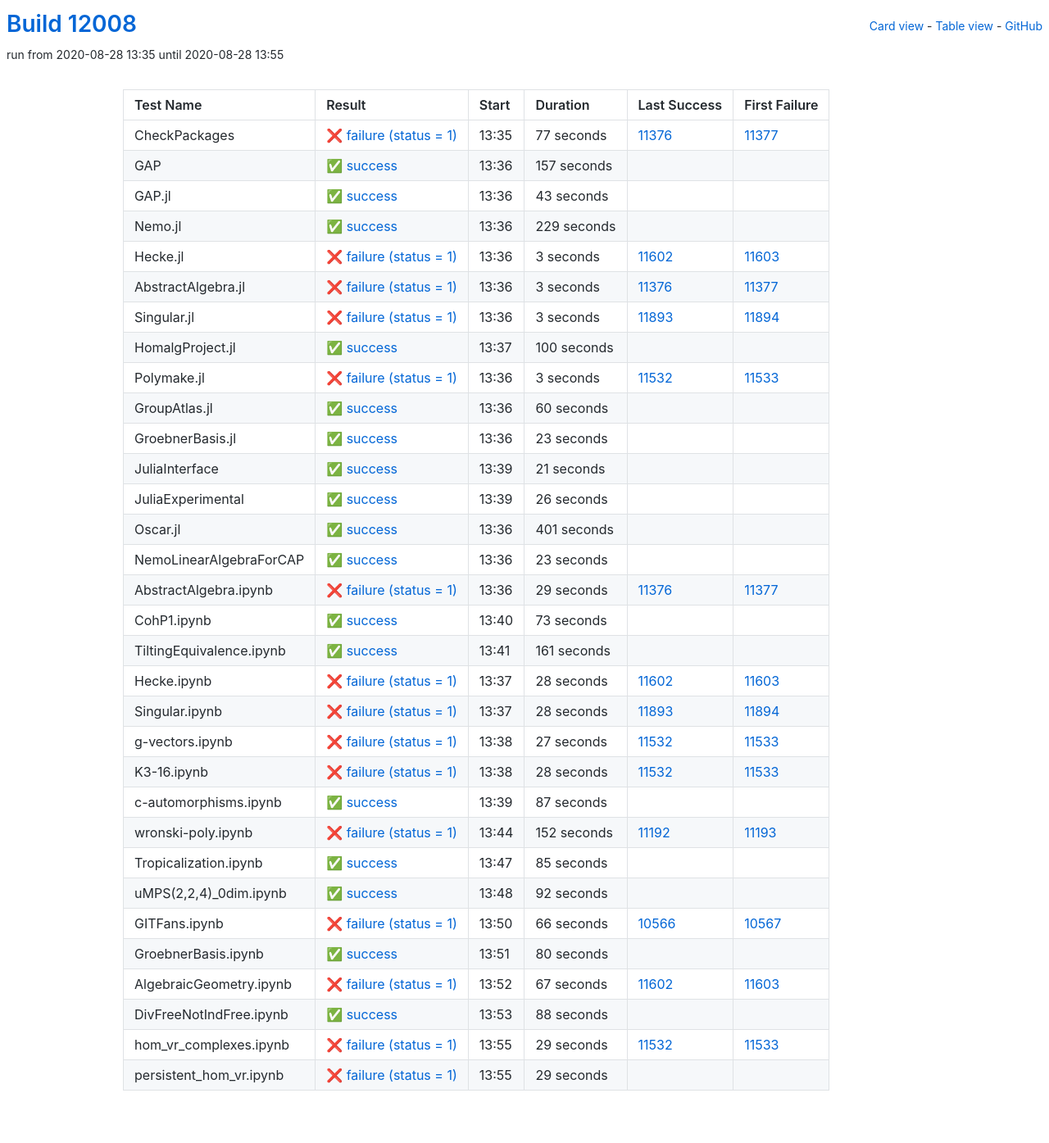
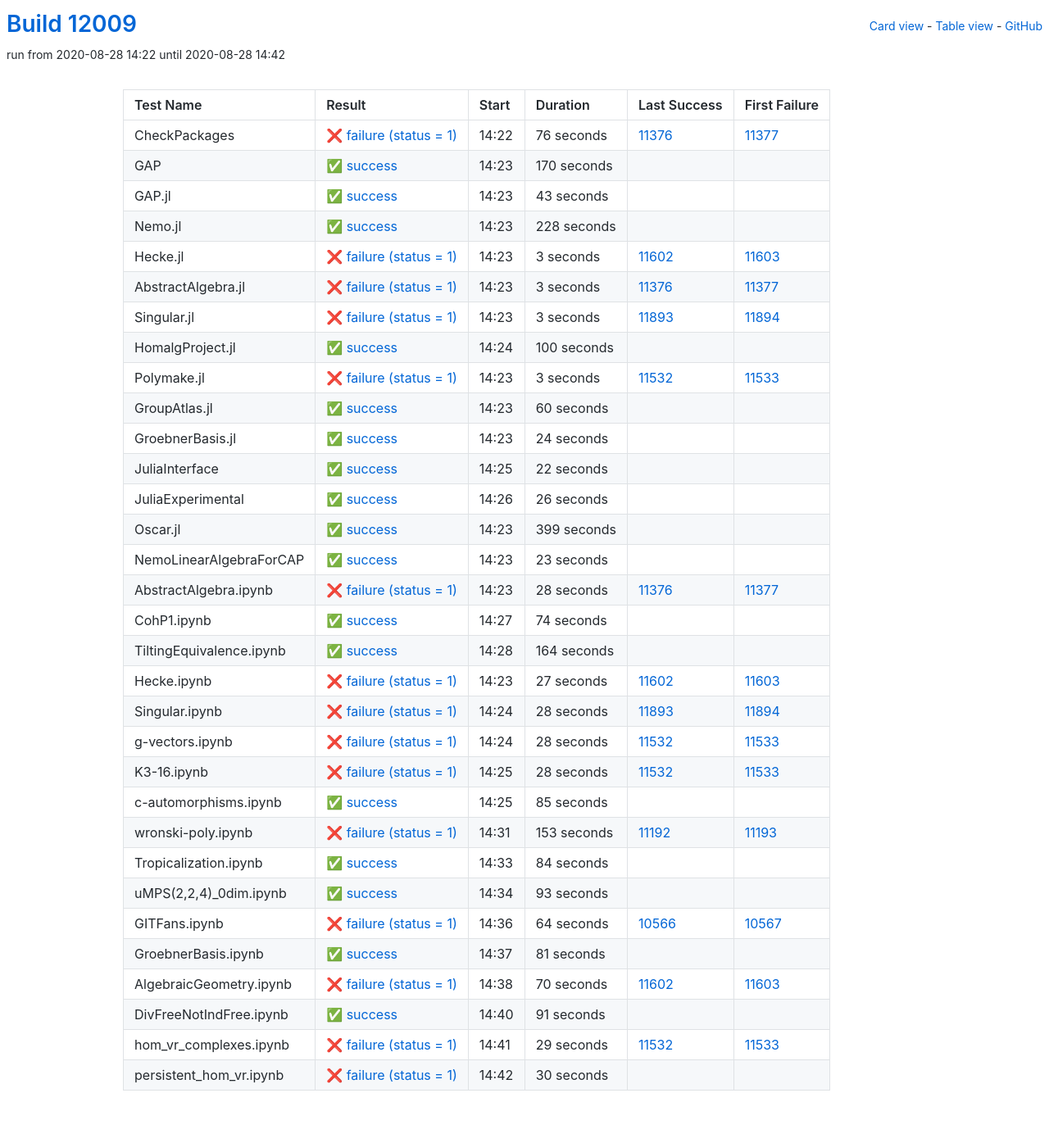
Before and after one commit to oscar-system/oscar-ci-status, a Jekyll site: the page built from table.html, in a window 1280 px wide. Shown: the whole page at 82% size. Built offline with Jekyll 4.4.1, drawn with Linux system fonts in a browser that asks for light colours.

Commit message:
Build #12009

```diff
--- a/_data/ci.yml
+++ b/_data/ci.yml
@@ -1,6 +1,6 @@
 ---
-build: 12008
-build_url: https://oscarci.mathematik.uni-kl.de/job/oscar/12008/
+build: 12009
+build_url: https://oscarci.mathematik.uni-kl.de/job/oscar/12009/
 job: oscar
 organization: oscar-system
 repo: oscar-ci-status
@@ -8,32 +8,32 @@
 tests:
 - name: CheckPackages
   id: checkpackages
-  log: https://oscarci.mathematik.uni-kl.de/job/oscar/12008/artifact/logs/build-12008/CheckPackages.log
-  start: 2020-08-28 13:35
+  log: https://oscarci.mathematik.uni-kl.de/job/oscar/12009/artifact/logs/build-12009/CheckPackages.log
+  start: 2020-08-28 14:22
   success: false
   exitcode: 1
   status: failure
-  duration: 77
+  duration: 76
   last_success: 11376
   last_success_url: https://oscarci.mathematik.uni-kl.de/job/oscar/11376/
   first_failure: 11377
   first_failure_url: https://oscarci.mathematik.uni-kl.de/job/oscar/11377/
 - name: GAP
   id: gap
-  log: https://oscarci.mathematik.uni-kl.de/job/oscar/12008/artifact/logs/build-12008/GAP.log
-  start: 2020-08-28 13:36
+  log: https://oscarci.mathematik.uni-kl.de/job/oscar/12009/artifact/logs/build-12009/GAP.log
+  start: 2020-08-28 14:23
   success: true
   exitcode: 0
   status: success
-  duration: 157
+  duration: 170
   last_success: false
   last_success_url:
   first_failure: false
   first_failure_url:
 - name: GAP.jl
   id: gap-jl
-  log: https://oscarci.mathematik.uni-kl.de/job/oscar/12008/artifact/logs/build-12008/GAP.jl.log
-  start: 2020-08-28 13:36
+  log: https://oscarci.mathematik.uni-kl.de/job/oscar/12009/artifact/logs/build-12009/GAP.jl.log
+  start: 2020-08-28 14:23
   success: true
   exitcode: 0
   status: success
@@ -44,20 +44,20 @@
   first_failure_url:
 - name: Nemo.jl
   id: nemo-jl
-  log: https://oscarci.mathematik.uni-kl.de/job/oscar/12008/artifact/logs/build-12008/Nemo.jl.log
-  start: 2020-08-28 13:36
+  log: https://oscarci.mathematik.uni-kl.de/job/oscar/12009/artifact/logs/build-12009/Nemo.jl.log
+  start: 2020-08-28 14:23
   success: true
   exitcode: 0
   status: success
-  duration: 229
+  duration: 228
   last_success: false
   last_success_url:
   first_failure: false
   first_failure_url:
 - name: Hecke.jl
   id: hecke-jl
-  log: https://oscarci.mathematik.uni-kl.de/job/oscar/12008/artifact/logs/build-12008/Hecke.jl.log
-  start: 2020-08-28 13:36
+  log: https://oscarci.mathematik.uni-kl.de/job/oscar/12009/artifact/logs/build-12009/Hecke.jl.log
+  start: 2020-08-28 14:23
   success: false
   exitcode: 1
   status: failure
@@ -68,8 +68,8 @@
   first_failure_url: https://oscarci.mathematik.uni-kl.de/job/oscar/11603/
 - name: AbstractAlgebra.jl
   id: abstractalgebra-jl
-  log: https://oscarci.mathematik.uni-kl.de/job/oscar/12008/artifact/logs/build-12008/AbstractAlgebra.jl.log
-  start: 2020-08-28 13:36
+  log: https://oscarci.mathematik.uni-kl.de/job/oscar/12009/artifact/logs/build-12009/AbstractAlgebra.jl.log
+  start: 2020-08-28 14:23
   success: false
   exitcode: 1
   status: failure
@@ -80,8 +80,8 @@
   first_failure_url: https://oscarci.mathematik.uni-kl.de/job/oscar/11377/
 - name: Singular.jl
   id: singular-jl
-  log: https://oscarci.mathematik.uni-kl.de/job/oscar/12008/artifact/logs/build-12008/Singular.jl.log
-  start: 2020-08-28 13:36
+  log: https://oscarci.mathematik.uni-kl.de/job/oscar/12009/artifact/logs/build-12009/Singular.jl.log
+  start: 2020-08-28 14:23
   success: false
   exitcode: 1
   status: failure
@@ -92,8 +92,8 @@
   first_failure_url: https://oscarci.mathematik.uni-kl.de/job/oscar/11894/
 - name: HomalgProject.jl
   id: homalgproject-jl
-  log: https://oscarci.mathematik.uni-kl.de/job/oscar/12008/artifact/logs/build-12008/HomalgProject.jl.log
-  start: 2020-08-28 13:37
+  log: https://oscarci.mathematik.uni-kl.de/job/oscar/12009/artifact/logs/build-12009/HomalgProject.jl.log
+  start: 2020-08-28 14:24
   success: true
   exitcode: 0
   status: success
@@ -104,8 +104,8 @@
   first_failure_url:
 - name: Polymake.jl
   id: polymake-jl
-  log: https://oscarci.mathematik.uni-kl.de/job/oscar/12008/artifact/logs/build-12008/Polymake.jl.log
-  start: 2020-08-28 13:36
+  log: https://oscarci.mathematik.uni-kl.de/job/oscar/12009/artifact/logs/build-12009/Polymake.jl.log
+  start: 2020-08-28 14:23
   success: false
   exitcode: 1
   status: failure
@@ -116,8 +116,8 @@
   first_failure_url: https://oscarci.mathematik.uni-kl.de/job/oscar/11533/
 - name: GroupAtlas.jl
   id: groupatlas-jl
-  log: https://oscarci.mathematik.uni-kl.de/job/oscar/12008/artifact/logs/build-12008/GroupAtlas.jl.log
-  start: 2020-08-28 13:36
+  log: https://oscarci.mathematik.uni-kl.de/job/oscar/12009/artifact/logs/build-12009/GroupAtlas.jl.log
+  start: 2020-08-28 14:23
   success: true
   exitcode: 0
   status: success
@@ -128,32 +128,32 @@
   first_failure_url:
 - name: GroebnerBasis.jl
   id: groebnerbasis-jl
-  log: https://oscarci.mathematik.uni-kl.de/job/oscar/12008/artifact/logs/build-12008/GroebnerBasis.jl.log
-  start: 2020-08-28 13:36
+  log: https://oscarci.mathematik.uni-kl.de/job/oscar/12009/artifact/logs/build-12009/GroebnerBasis.jl.log
+  start: 2020-08-28 14:23
   success: true
   exitcode: 0
   status: success
-  duration: 23
+  duration: 24
   last_success: false
   last_success_url:
   first_failure: false
   first_failure_url:
 - name: JuliaInterface
   id: juliainterface
-  log: https://oscarci.mathematik.uni-kl.de/job/oscar/12008/artifact/logs/build-12008/JuliaInterface.log
-  start: 2020-08-28 13:39
+  log: https://oscarci.mathematik.uni-kl.de/job/oscar/12009/artifact/logs/build-12009/JuliaInterface.log
+  start: 2020-08-28 14:25
   success: true
   exitcode: 0
   status: success
-  duration: 21
+  duration: 22
   last_success: false
   last_success_url:
   first_failure: false
   first_failure_url:
 - name: JuliaExperimental
   id: juliaexperimental
-  log: https://oscarci.mathematik.uni-kl.de/job/oscar/12008/artifact/logs/build-12008/JuliaExperimental.log
-  start: 2020-08-28 13:39
+  log: https://oscarci.mathematik.uni-kl.de/job/oscar/12009/artifact/logs/build-12009/JuliaExperimental.log
+  start: 2020-08-28 14:26
   success: true
   exitcode: 0
   status: success
@@ -164,20 +164,20 @@
   first_failure_url:
 - name: Oscar.jl
   id: oscar-jl
-  log: https://oscarci.mathematik.uni-kl.de/job/oscar/12008/artifact/logs/build-12008/Oscar.jl.log
-  start: 2020-08-28 13:36
+  log: https://oscarci.mathematik.uni-kl.de/job/oscar/12009/artifact/logs/build-12009/Oscar.jl.log
+  start: 2020-08-28 14:23
   success: true
   exitcode: 0
   status: success
-  duration: 401
+  duration: 399
   last_success: false
   last_success_url:
   first_failure: false
   first_failure_url:
 - name: NemoLinearAlgebraForCAP
   id: nemolinearalgebraforcap
-  log: https://oscarci.mathematik.uni-kl.de/job/oscar/12008/artifact/logs/build-12008/NemoLinearAlgebraForCAP.log
-  start: 2020-08-28 13:36
+  log: https://oscarci.mathematik.uni-kl.de/job/oscar/12009/artifact/logs/build-12009/NemoLinearAlgebraForCAP.log
+  start: 2020-08-28 14:23
   success: true
   exitcode: 0
   status: success
@@ -188,56 +188,56 @@
   first_failure_url:
 - name: AbstractAlgebra.ipynb
   id: abstractalgebra-ipynb
-  log: https://oscarci.mathematik.uni-kl.de/job/oscar/12008/artifact/logs/build-12008/AbstractAlgebra.ipynb.log
-  start: 2020-08-28 13:36
+  log: https://oscarci.mathematik.uni-kl.de/job/oscar/12009/artifact/logs/build-12009/AbstractAlgebra.ipynb.log
+  start: 2020-08-28 14:23
   success: false
   exitcode: 1
   status: failure
-  duration: 29
+  duration: 28
   last_success: 11376
   last_success_url: https://oscarci.mathematik.uni-kl.de/job/oscar/11376/
   first_failure: 11377
   first_failure_url: https://oscarci.mathematik.uni-kl.de/job/oscar/11377/
 - name: CohP1.ipynb
   id: cohp1-ipynb
-  log: https://oscarci.mathematik.uni-kl.de/job/oscar/12008/artifact/logs/build-12008/CohP1.ipynb.log
-  start: 2020-08-28 13:40
+  log: https://oscarci.mathematik.uni-kl.de/job/oscar/12009/artifact/logs/build-12009/CohP1.ipynb.log
+  start: 2020-08-28 14:27
   success: true
   exitcode: 0
   status: success
-  duration: 73
+  duration: 74
   last_success: false
   last_success_url:
   first_failure: false
   first_failure_url:
 - name: TiltingEquivalence.ipynb
   id: tiltingequivalence-ipynb
-  log: https://oscarci.mathematik.uni-kl.de/job/oscar/12008/artifact/logs/build-12008/TiltingEquivalence.ipynb.log
-  start: 2020-08-28 13:41
+  log: https://oscarci.mathematik.uni-kl.de/job/oscar/12009/artifact/logs/build-12009/TiltingEquivalence.ipynb.log
+  start: 2020-08-28 14:28
   success: true
   exitcode: 0
   status: success
-  duration: 161
+  duration: 164
   last_success: false
   last_success_url:
   first_failure: false
   first_failure_url:
 - name: Hecke.ipynb
   id: hecke-ipynb
-  log: https://oscarci.mathematik.uni-kl.de/job/oscar/12008/artifact/logs/build-12008/Hecke.ipynb.log
-  start: 2020-08-28 13:37
+  log: https://oscarci.mathematik.uni-kl.de/job/oscar/12009/artifact/logs/build-12009/Hecke.ipynb.log
+  start: 2020-08-28 14:23
   success: false
   exitcode: 1
   status: failure
-  duration: 28
+  duration: 27
   last_success: 11602
   last_success_url: https://oscarci.mathematik.uni-kl.de/job/oscar/11602/
   first_failure: 11603
   first_failure_url: https://oscarci.mathematik.uni-kl.de/job/oscar/11603/
 - name: Singular.ipynb
   id: singular-ipynb
-  log: https://oscarci.mathematik.uni-kl.de/job/oscar/12008/artifact/logs/build-12008/Singular.ipynb.log
-  start: 2020-08-28 13:37
+  log: https://oscarci.mathematik.uni-kl.de/job/oscar/12009/artifact/logs/build-12009/Singular.ipynb.log
+  start: 2020-08-28 14:24
   success: false
   exitcode: 1
   status: failure
@@ -248,20 +248,20 @@
   first_failure_url: https://oscarci.mathematik.uni-kl.de/job/oscar/11894/
 - name: g-vectors.ipynb
   id: g-vectors-ipynb
-  log: https://oscarci.mathematik.uni-kl.de/job/oscar/12008/artifact/logs/build-12008/g-vectors.ipynb.log
-  start: 2020-08-28 13:38
+  log: https://oscarci.mathematik.uni-kl.de/job/oscar/12009/artifact/logs/build-12009/g-vectors.ipynb.log
+  start: 2020-08-28 14:24
   success: false
   exitcode: 1
   status: failure
-  duration: 27
+  duration: 28
   last_success: 11532
   last_success_url: https://oscarci.mathematik.uni-kl.de/job/oscar/11532/
   first_failure: 11533
   first_failure_url: https://oscarci.mathematik.uni-kl.de/job/oscar/11533/
 - name: K3-16.ipynb
   id: k3-16-ipynb
-  log: https://oscarci.mathematik.uni-kl.de/job/oscar/12008/artifact/logs/build-12008/K3-16.ipynb.log
-  start: 2020-08-28 13:38
+  log: https://oscarci.mathematik.uni-kl.de/job/oscar/12009/artifact/logs/build-12009/K3-16.ipynb.log
+  start: 2020-08-28 14:25
   success: false
   exitcode: 1
   status: failure
@@ -272,32 +272,8 @@
   first_failure_url: https://oscarci.mathematik.uni-kl.de/job/oscar/11533/
 - name: c-automorphisms.ipynb
   id: c-automorphisms-ipynb
-  log: https://oscarci.mathematik.uni-kl.de/job/oscar/12008/artifact/logs/build-12008/c-automorphisms.ipynb.log
-  start: 2020-08-28 13:39
-  success: true
-  exitcode: 0
-  status: success
-  duration: 87
-  last_success: false
-  last_success_url:
-  first_failure: false
-  first_failure_url:
-- name: wronski-poly.ipynb
-  id: wronski-poly-ipynb
-  log: https://oscarci.mathematik.uni-kl.de/job/oscar/12008/artifact/logs/build-12008/wronski-poly.ipynb.log
-  start: 2020-08-28 13:44
-  success: false
-  exitcode: 1
-  status: failure
-  duration: 152
-  last_success: 11192
-  last_success_url: https://oscarci.mathematik.uni-kl.de/job/oscar/11192/
-  first_failure: 11193
-  first_failure_url: https://oscarci.mathematik.uni-kl.de/job/oscar/11193/
-- name: Tropicalization.ipynb
-  id: tropicalization-ipynb
-  log: https://oscarci.mathematik.uni-kl.de/job/oscar/12008/artifact/logs/build-12008/Tropicalization.ipynb.log
-  start: 2020-08-28 13:47
+  log: https://oscarci.mathematik.uni-kl.de/job/oscar/12009/artifact/logs/build-12009/c-automorphisms.ipynb.log
+  start: 2020-08-28 14:25
   success: true
   exitcode: 0
   status: success
@@ -306,70 +282,94 @@
   last_success_url:
   first_failure: false
   first_failure_url:
-- name: uMPS(2,2,4)_0dim.ipynb
-  id: umps-2-2-4-0dim-ipynb
-  log: https://oscarci.mathematik.uni-kl.de/job/oscar/12008/artifact/logs/build-12008/uMPS-2-2-4-_0dim.ipynb.log
-  start: 2020-08-28 13:48
+- name: wronski-poly.ipynb
+  id: wronski-poly-ipynb
+  log: https://oscarci.mathematik.uni-kl.de/job/oscar/12009/artifact/logs/build-12009/wronski-poly.ipynb.log
+  start: 2020-08-28 14:31
+  success: false
+  exitcode: 1
+  status: failure
+  duration: 153
+  last_success: 11192
+  last_success_url: https://oscarci.mathematik.uni-kl.de/job/oscar/11192/
+  first_failure: 11193
+  first_failure_url: https://oscarci.mathematik.uni-kl.de/job/oscar/11193/
+- name: Tropicalization.ipynb
+  id: tropicalization-ipynb
+  log: https://oscarci.mathematik.uni-kl.de/job/oscar/12009/artifact/logs/build-12009/Tropicalization.ipynb.log
+  start: 2020-08-28 14:33
   success: true
   exitcode: 0
   status: success
-  duration: 92
+  duration: 84
+  last_success: false
+  last_success_url:
+  first_failure: false
+  first_failure_url:
+- name: uMPS(2,2,4)_0dim.ipynb
+  id: umps-2-2-4-0dim-ipynb
+  log: https://oscarci.mathematik.uni-kl.de/job/oscar/12009/artifact/logs/build-12009/uMPS-2-2-4-_0dim.ipynb.log
+  start: 2020-08-28 14:34
+  success: true
+  exitcode: 0
+  status: success
+  duration: 93
   last_success: false
   last_success_url:
   first_failure: false
   first_failure_url:
 - name: GITFans.ipynb
   id: gitfans-ipynb
-  log: https://oscarci.mathematik.uni-kl.de/job/oscar/12008/artifact/logs/build-12008/GITFans.ipynb.log
-  start: 2020-08-28 13:50
+  log: https://oscarci.mathematik.uni-kl.de/job/oscar/12009/artifact/logs/build-12009/GITFans.ipynb.log
+  start: 2020-08-28 14:36
   success: false
   exitcode: 1
   status: failure
-  duration: 66
+  duration: 64
   last_success: 10566
   last_success_url: https://oscarci.mathematik.uni-kl.de/job/oscar/10566/
   first_failure: 10567
   first_failure_url: https://oscarci.mathematik.uni-kl.de/job/oscar/10567/
 - name: GroebnerBasis.ipynb
   id: groebnerbasis-ipynb
-  log: https://oscarci.mathematik.uni-kl.de/job/oscar/12008/artifact/logs/build-12008/GroebnerBasis.ipynb.log
-  start: 2020-08-28 13:51
+  log: https://oscarci.mathematik.uni-kl.de/job/oscar/12009/artifact/logs/build-12009/GroebnerBasis.ipynb.log
+  start: 2020-08-28 14:37
   success: true
   exitcode: 0
   status: success
-  duration: 80
+  duration: 81
   last_success: false
   last_success_url:
   first_failure: false
   first_failure_url:
 - name: AlgebraicGeometry.ipynb
   id: algebraicgeometry-ipynb
-  log: https://oscarci.mathematik.uni-kl.de/job/oscar/12008/artifact/logs/build-12008/AlgebraicGeometry.ipynb.log
-  start: 2020-08-28 13:52
+  log: https://oscarci.mathematik.uni-kl.de/job/oscar/12009/artifact/logs/build-12009/AlgebraicGeometry.ipynb.log
+  start: 2020-08-28 14:38
   success: false
   exitcode: 1
   status: failure
-  duration: 67
+  duration: 70
   last_success: 11602
   last_success_url: https://oscarci.mathematik.uni-kl.de/job/oscar/11602/
   first_failure: 11603
   first_failure_url: https://oscarci.mathematik.uni-kl.de/job/oscar/11603/
 - name: DivFreeNotIndFree.ipynb
   id: divfreenotindfree-ipynb
-  log: https://oscarci.mathematik.uni-kl.de/job/oscar/12008/artifact/logs/build-12008/DivFreeNotIndFree.ipynb.log
-  start: 2020-08-28 13:53
+  log: https://oscarci.mathematik.uni-kl.de/job/oscar/12009/artifact/logs/build-12009/DivFreeNotIndFree.ipynb.log
+  start: 2020-08-28 14:40
   success: true
   exitcode: 0
   status: success
-  duration: 88
+  duration: 91
   last_success: false
   last_success_url:
   first_failure: false
   first_failure_url:
 - name: hom_vr_complexes.ipynb
   id: hom-vr-complexes-ipynb
-  log: https://oscarci.mathematik.uni-kl.de/job/oscar/12008/artifact/logs/build-12008/hom_vr_complexes.ipynb.log
-  start: 2020-08-28 13:55
+  log: https://oscarci.mathematik.uni-kl.de/job/oscar/12009/artifact/logs/build-12009/hom_vr_complexes.ipynb.log
+  start: 2020-08-28 14:41
   success: false
   exitcode: 1
   status: failure
@@ -380,12 +380,12 @@
   first_failure_url: https://oscarci.mathematik.uni-kl.de/job/oscar/11533/
 - name: persistent_hom_vr.ipynb
   id: persistent-hom-vr-ipynb
-  log: https://oscarci.mathematik.uni-kl.de/job/oscar/12008/artifact/logs/build-12008/persistent_hom_vr.ipynb.log
-  start: 2020-08-28 13:55
+  log: https://oscarci.mathematik.uni-kl.de/job/oscar/12009/artifact/logs/build-12009/persistent_hom_vr.ipynb.log
+  start: 2020-08-28 14:42
   success: false
   exitcode: 1
   status: failure
-  duration: 29
+  duration: 30
   last_success: false
   last_success_url:
   first_failure: false
```
Also changed, not shown: README.md.
